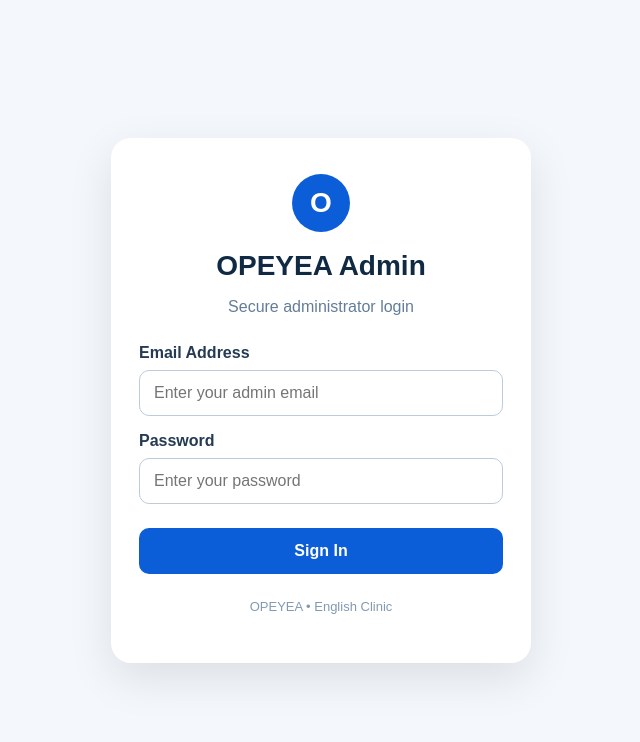
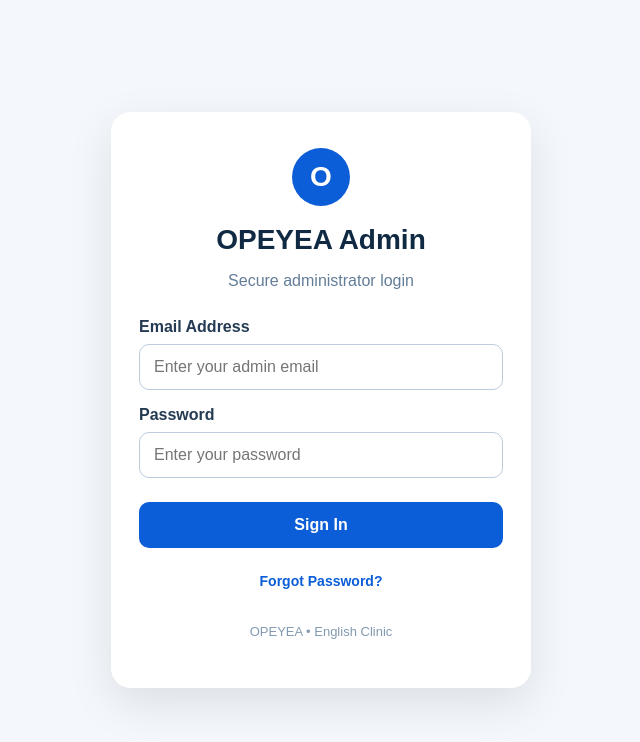
Before and after one commit to lightdrapperai/opeyea, a Next.js app: page /admin in a window 1280 px wide. Shown: the top 742 px of the page, without its empty margins (319-959 px from the left). Built offline with nearby package versions, Linux system fonts and the light colour scheme; no server answers.

Commit message:
Implement forgot password feature in AdminPage
Added functionality for password recovery with user feedback.

```diff
--- a/app/admin/page.js
+++ b/app/admin/page.js
@@ -12,11 +12,15 @@ export default function AdminPage() {
   const [email, setEmail] = useState("");
   const [password, setPassword] = useState("");
   const [loading, setLoading] = useState(false);
+  const [resetLoading, setResetLoading] = useState(false);
   const [error, setError] = useState("");
+  const [message, setMessage] = useState("");
 
   async function handleLogin(event) {
     event.preventDefault();
+
     setError("");
+    setMessage("");
     setLoading(true);
 
     const { error } = await supabase.auth.signInWithPassword({
@@ -32,6 +36,39 @@ export default function AdminPage() {
     }
 
     window.location.href = "/admin/dashboard";
+  }
+
+  async function handleForgotPassword() {
+    setError("");
+    setMessage("");
+
+    if (!email) {
+      setError("Enter your admin email address first.");
+      return;
+    }
+
+    setResetLoading(true);
+
+    const redirectTo =
+      `${window.location.origin}/admin/reset-password`;
+
+    const { error } = await supabase.auth.resetPasswordForEmail(
+      email,
+      {
+        redirectTo,
+      }
+    );
+
+    setResetLoading(false);
+
+    if (error) {
+      setError(error.message);
+      return;
+    }
+
+    setMessage(
+      "Password recovery email sent. Check your Gmail inbox."
+    );
   }
 
   return (
@@ -68,7 +105,17 @@ export default function AdminPage() {
             style={styles.input}
           />
 
-          {error && <p style={styles.error}>{error}</p>}
+          {error && (
+            <p style={styles.error}>
+              {error}
+            </p>
+          )}
+
+          {message && (
+            <p style={styles.success}>
+              {message}
+            </p>
+          )}
 
           <button
             type="submit"
@@ -78,6 +125,17 @@ export default function AdminPage() {
             {loading ? "Signing in..." : "Sign In"}
           </button>
         </form>
+
+        <button
+          type="button"
+          onClick={handleForgotPassword}
+          disabled={resetLoading}
+          style={styles.forgot}
+        >
+          {resetLoading
+            ? "Sending recovery email..."
+            : "Forgot Password?"}
+        </button>
 
         <p style={styles.footer}>
           OPEYEA • English Clinic
@@ -165,9 +223,30 @@ const styles = {
     cursor: "pointer",
   },
 
+  forgot: {
+    display: "block",
+    width: "100%",
+    marginTop: "15px",
+    padding: "10px",
+    border: "none",
+    background: "transparent",
+    color: "#0b5ed7",
+    fontSize: "14px",
+    fontWeight: "700",
+    cursor: "pointer",
+  },
+
   error: {
     color: "#c92a2a",
     background: "#fff5f5",
+    padding: "10px",
+    borderRadius: "8px",
+    fontSize: "14px",
+  },
+
+  success: {
+    color: "#237804",
+    background: "#f0fff4",
     padding: "10px",
     borderRadius: "8px",
     fontSize: "14px",
```
